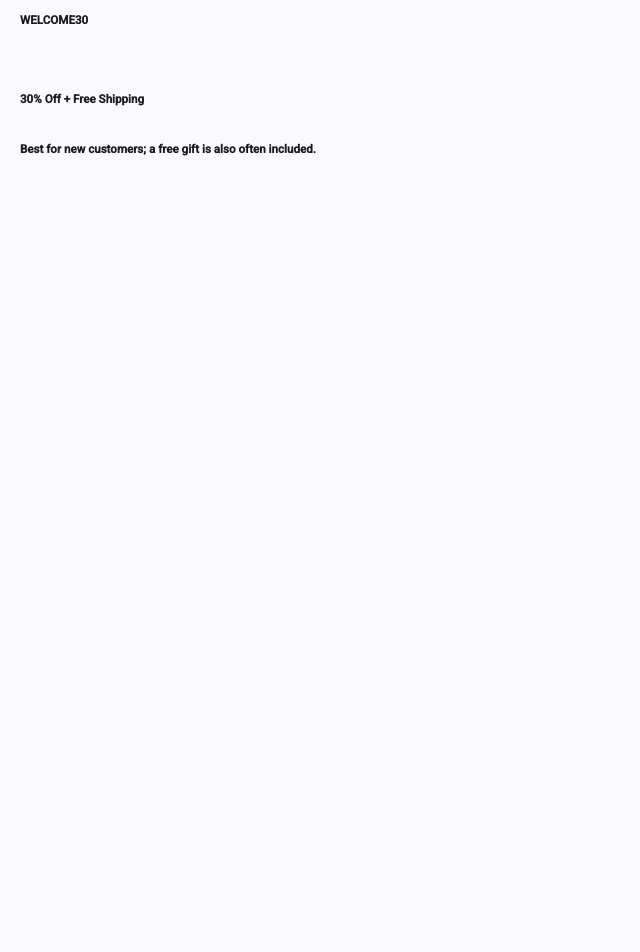
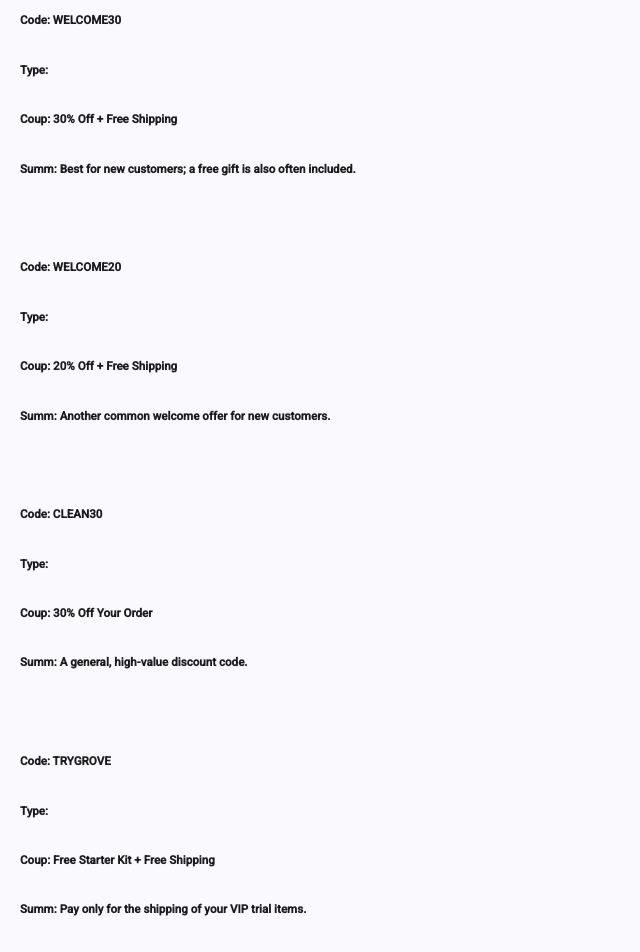
Before and after one commit to moussdeve/difi-web-app, an Angular app: page /home in a window 1280 px wide. Shown: the part 120-1072 px from the top of the page, without its empty margins (0-640 px from the left). Before the commit the page ends 800 px from the top, so only its background shows below. Built offline with nearby package versions, Linux system fonts and the light colour scheme.

Commit message:
Adding ngFor to iterate through a list of discount-codes now

```diff
--- a/src/app/entity-discount-code/entity-discount-code.html
+++ b/src/app/entity-discount-code/entity-discount-code.html
@@ -1,6 +1,6 @@
 <section class="discount">
-    <h5 class="discount-heading">{{ discountCode.code }}</h5>
-    <h5 class="discount-heading">{{ discountCode.type }}</h5>
-    <h5 class="discount-heading">{{ discountCode.discount }}</h5>
-    <h5 class="discount-heading">{{ discountCode.summary }}</h5>
+    <h5 class="discount-heading">Code: {{ discountCode.code }}</h5>
+    <h5 class="discount-heading">Type: {{ discountCode.type }}</h5>
+    <h5 class="discount-heading">Coup: {{ discountCode.discount }}</h5>
+    <h5 class="discount-heading">Summ: {{ discountCode.summary }}</h5>
 </section>
--- a/src/app/home/home.html
+++ b/src/app/home/home.html
@@ -9,7 +9,11 @@
   </section>
 
   <section class="reults">
-    <app-entity-discount-code [discountCode]="discountCode"></app-entity-discount-code>
+    @for (discountCode of discountCodeList; track discountCode.code) {
+      <app-entity-discount-code
+        [discountCode]="discountCode">
+      </app-entity-discount-code>
+    }
   </section>
 
 </main>
--- a/src/app/home/home.ts
+++ b/src/app/home/home.ts
@@ -26,12 +26,38 @@ export class Home {
   searchStore: string = '';
   status: any;
 
-  discountCode: Discountcode = {
-    code: 'WELCOME30',
-    type: '',
-    summary: 'Best for new customers; a free gift is also often included.',
-    discount: '30% Off + Free Shipping'
-  };
+  discountCodeList: Discountcode[] = [
+    {
+      code: 'WELCOME30',
+      type: '',
+      summary: 'Best for new customers; a free gift is also often included.',
+      discount: '30% Off + Free Shipping'
+    },
+    {
+      "code": "WELCOME20",
+      "type": "",
+      "summary": "Another common welcome offer for new customers.",
+      "discount": "20% Off + Free Shipping"
+    },
+    {
+      "code": "CLEAN30",
+      "type": "",
+      "summary": "A general, high-value discount code.",
+      "discount": "30% Off Your Order"
+    },
+    {
+      "code": "TRYGROVE",
+      "type": "",
+      "summary": "Pay only for the shipping of your VIP trial items.",
+      "discount": "Free Starter Kit + Free Shipping"
+    },
+    {
+      "code": "SHIPFREE",
+      "type": "",
+      "summary": "Usually requires a minimum purchase (e.g., $49).",
+      "discount": "Free Shipping on Your Order"
+    }
+ ];
 
   onSearch(): void {
     console.log('Searching for: ', this.searchStore);
```
